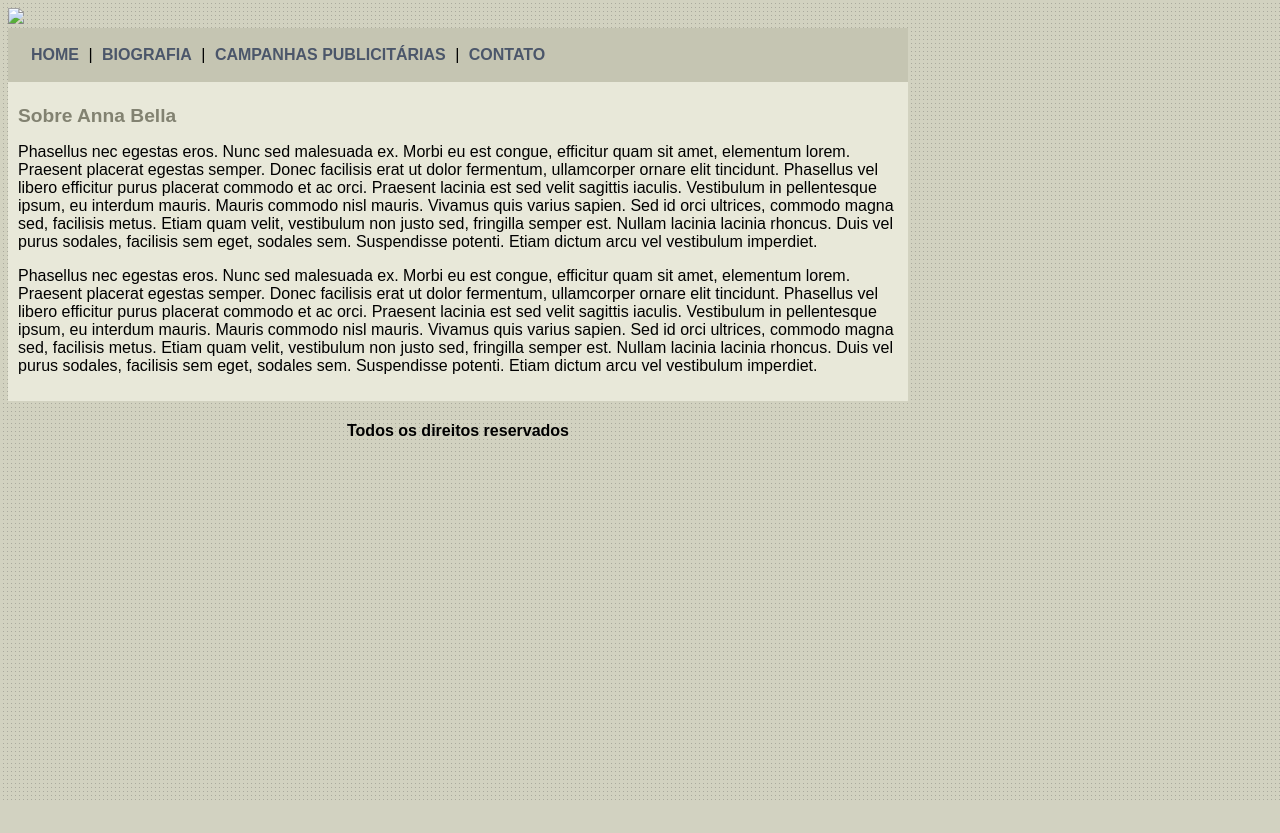
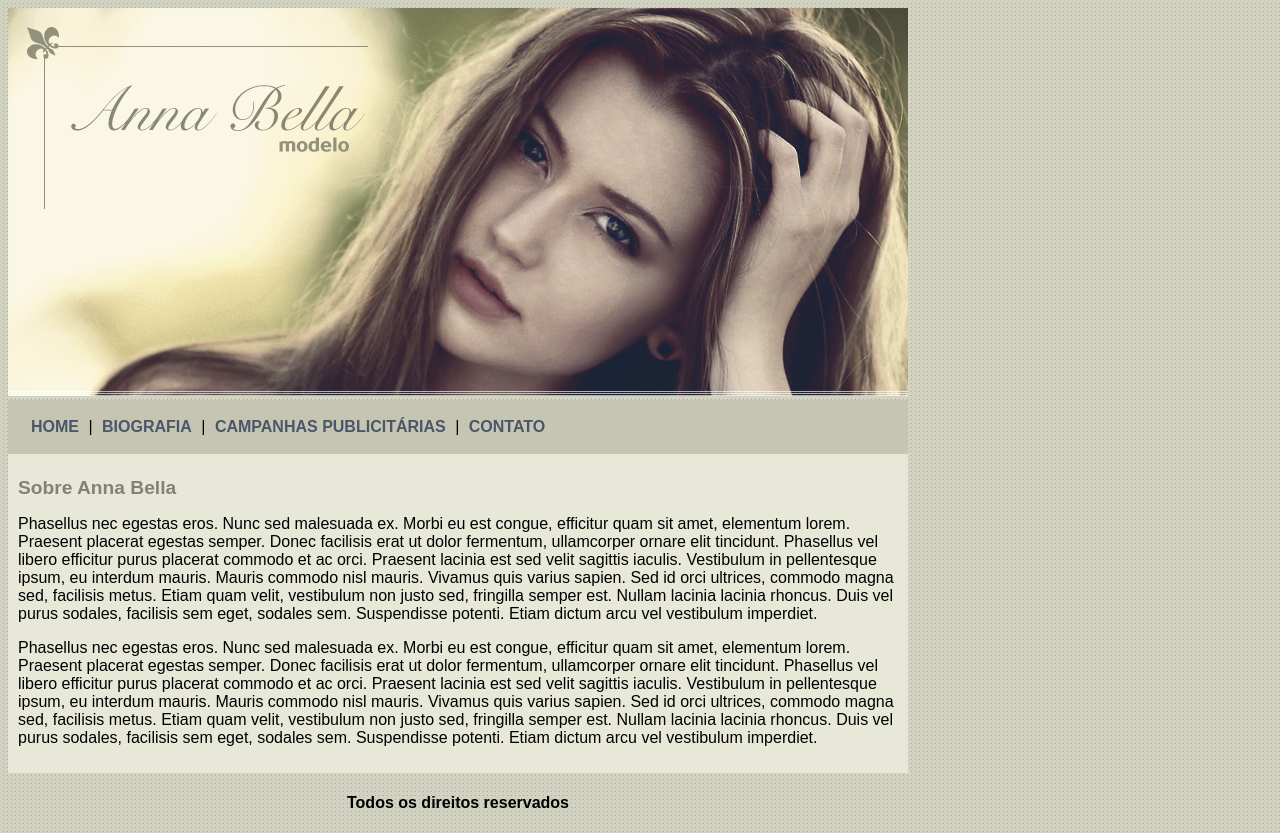
Before and after one commit to GutoSoares01/Projeto-Anna-Bella-HTML-CSS, a plain HTML site: page index.html in a window 1280 px wide. Before the commit the page ends 800 px from the top, so only its background shows below. Drawn offline with Linux system fonts and the light colour scheme; files whose address does not match are found by name.

Commit message:
Update index.html

```diff
--- a/index.html
+++ b/index.html
@@ -13,7 +13,7 @@
 
         <div id="principal">
 
-            <img src="imagens/capa.png">
+            <img src="capa.png">
 
             <div id="menu">
 
```
